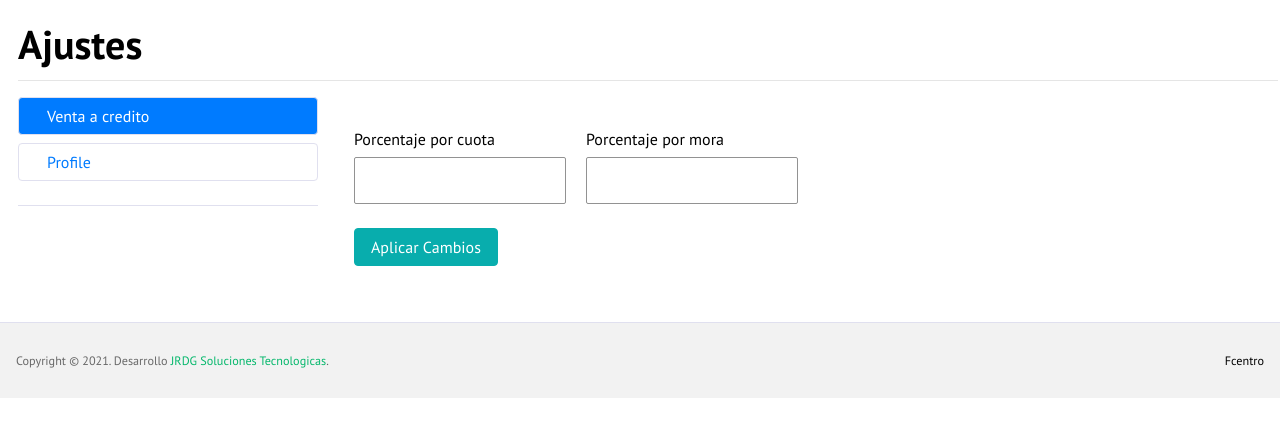
After one commit to XJDEVX/fcentro, a PHP site: page /pprint/ajustes.php in a window 1280 px wide. The commit adds this page. Shown: the top 437 px of the page. Run offline with PHP 8.4, Linux system fonts and the light colour scheme; the visitor is signed in with stand-in values (Sample User, id 1); data that the repository does not hold is empty; some libraries are stand-ins or nearby versions.

Commit message:
Add ajustes module

```diff
--- /dev/null
+++ b/ajustes.php
@@ -0,0 +1,78 @@
+<?php
+if (strlen(session_id()) < 1) {
+  session_start();
+}
+require 'app/php_conexion.php';
+require_once 'helper/sessionCheck.php';
+$usu = $_SESSION['username'];
+$tipo_usu = $_SESSION['rol'];
+require_once 'partials/header.php';
+?>
+</head>
+<body data-spy="scroll" data-target=".bs-docs-sidebar">
+    <div class="container-fluid my-4 mx-2">
+        <h1>Ajustes</h1>
+        <hr>
+        <div class="row">
+            <!-- <div class="col-md-12"></div>
+         -->
+         <div class="col-md-3">
+            <div class="nav flex-column nav-pills" id="v-pills-tab" role="tablist" aria-orientation="vertical">
+                <a class="nav-link active mb-2" id="v-pills-home-tab" data-toggle="pill" href="#v-pills-home" role="tab" aria-controls="v-pills-home" aria-selected="true">Venta a credito</a>
+                <a class="nav-link mb-2" id="v-pills-profile-tab" data-toggle="pill" href="#v-pills-profile" role="tab" aria-controls="v-pills-profile" aria-selected="false">Profile</a>
+            </div>
+         </div>
+         <div class="col-md-9">
+             <div class="tab-content border-0" id="v-pills-tabContent">
+               <div class="tab-pane  fade show active" id="v-pills-home" role="tabpanel" aria-labelledby="v-pills-home-tab">
+                   <form action="" class="w-100">
+                        <div class="row">
+                            <div class="col-md-3">
+                                <label for="cuota-percent">Porcentaje por cuota</label>
+                                <input type="number" id="cuota-percent" name="cuota-percent" class="form-control" />
+                            </div>
+                            <div class="col-md-3">
+                                <label for="mora-percent">Porcentaje por mora</label>
+                                <input type="number" id="mora-percent" name="mora-percent" class="form-control" />
+                            </div>
+                            <div class="col-md-12 mt-4">
+                                <button type="submit" class="btn btn-success">Aplicar Cambios</button>
+                            </div>
+                        </div>
+                    </form>
+               </div>
+               <div class="tab-pane fade" id="v-pills-profile" role="tabpanel" aria-labelledby="v-pills-profile-tab">1</div>
+             </div>
+         </div>
+        </div>
+    </div>
+  <?php
+  require_once 'partials/feet.php';
+  require_once 'partials/footer.php';
+  ?>
+  <script>
+    $('#v-pills-tab a').on('click', function (e) {
+        e.preventDefault()
+        $(this).tab('show')
+    })
+
+    const cuotaPercent = document.getElementById('cuota-percent')
+    const moraPercent = document.getElementById('mora-percent')
+    cuotaPercent.value = 0
+    moraPercent.value = 0
+
+    document.addEventListener('DOMContentLoaded', () => {
+        const getEmpresaData = async () => {
+            try {
+                const resp = await fetch( 'php_action/actions.php?request=getEmpresaData' )
+                const { name, cuota_percent, mora_percent } = await resp.json()
+                cuotaPercent.value = cuota_percent
+                moraPercent.value = mora_percent
+                console.log( name, cuota_percent )
+            } catch (err) {
+                console.log(err)
+            }
+        }
+        getEmpresaData()
+    })
+  </script>
--- a/partials/sidebar.php
+++ b/partials/sidebar.php
@@ -126,12 +126,12 @@
                     </ul>
                 </div>
             </li>
-            <!-- <li class="nav-item">
-            <a class="nav-link" href="construct.php">
+            <li class="nav-item">
+            <a class="nav-link" href="ajustes.php" target="admin">
                 <i class="fas fa-cogs menu-icon"></i>
                 <span class="menu-title">Ajustes</span>
             </a>
-        </li> -->
+        </li>
         <?php endif; ?>
     </ul>
 </nav>
--- a/php_action/actions.php
+++ b/php_action/actions.php
@@ -355,4 +355,13 @@ switch ($actionRequest) {
         include_once '../helper/processAjax.php';
         echo json_encode($resultOutpout);
         break;
+    case 'getEmpresaData':
+        $sql = "SELECT * FROM empresa WHERE id='1'";
+        $result = queryRow($sql);
+        echo json_encode([
+            'name' => $result['name'],
+            'cuota_percent' => $result['cuota_percent'],
+            'mora_percent' => $result['mora_percent']
+        ]);
+        break;
 }
```
